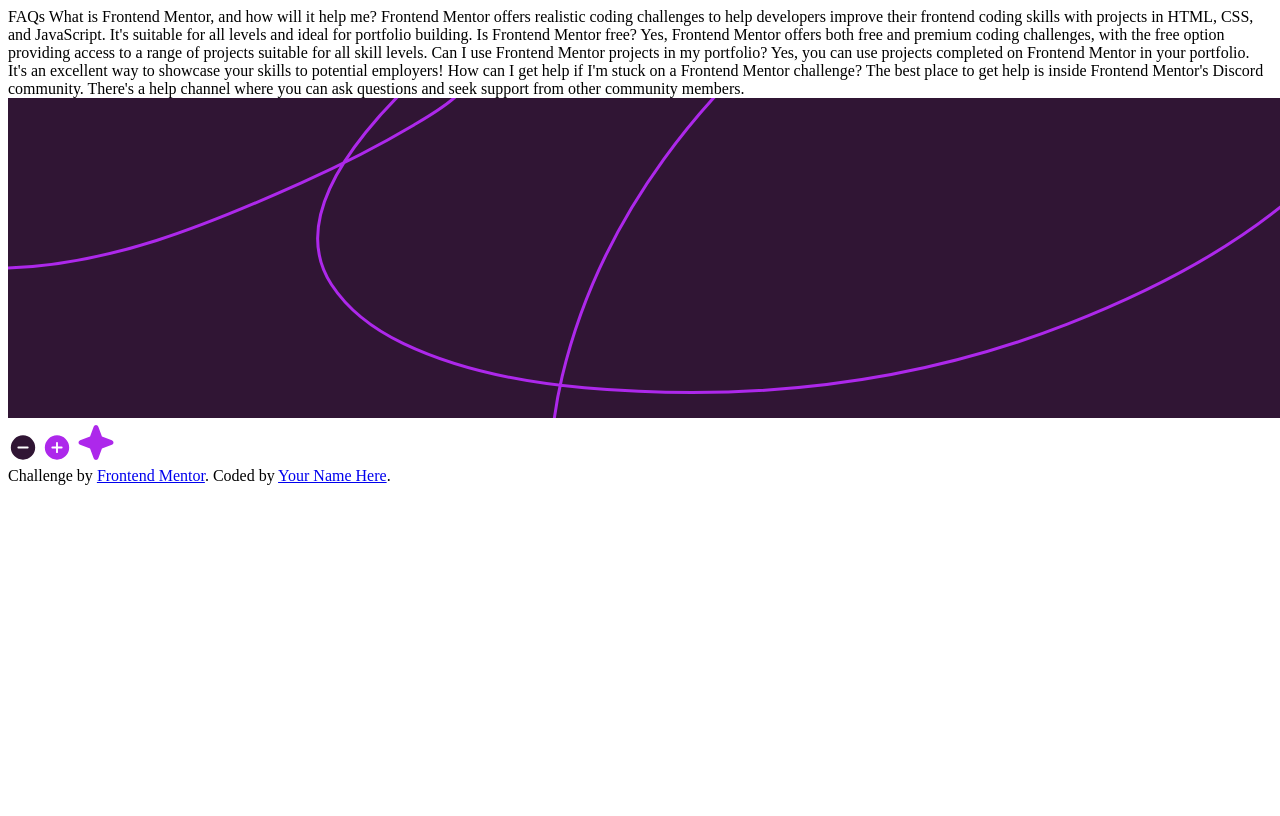
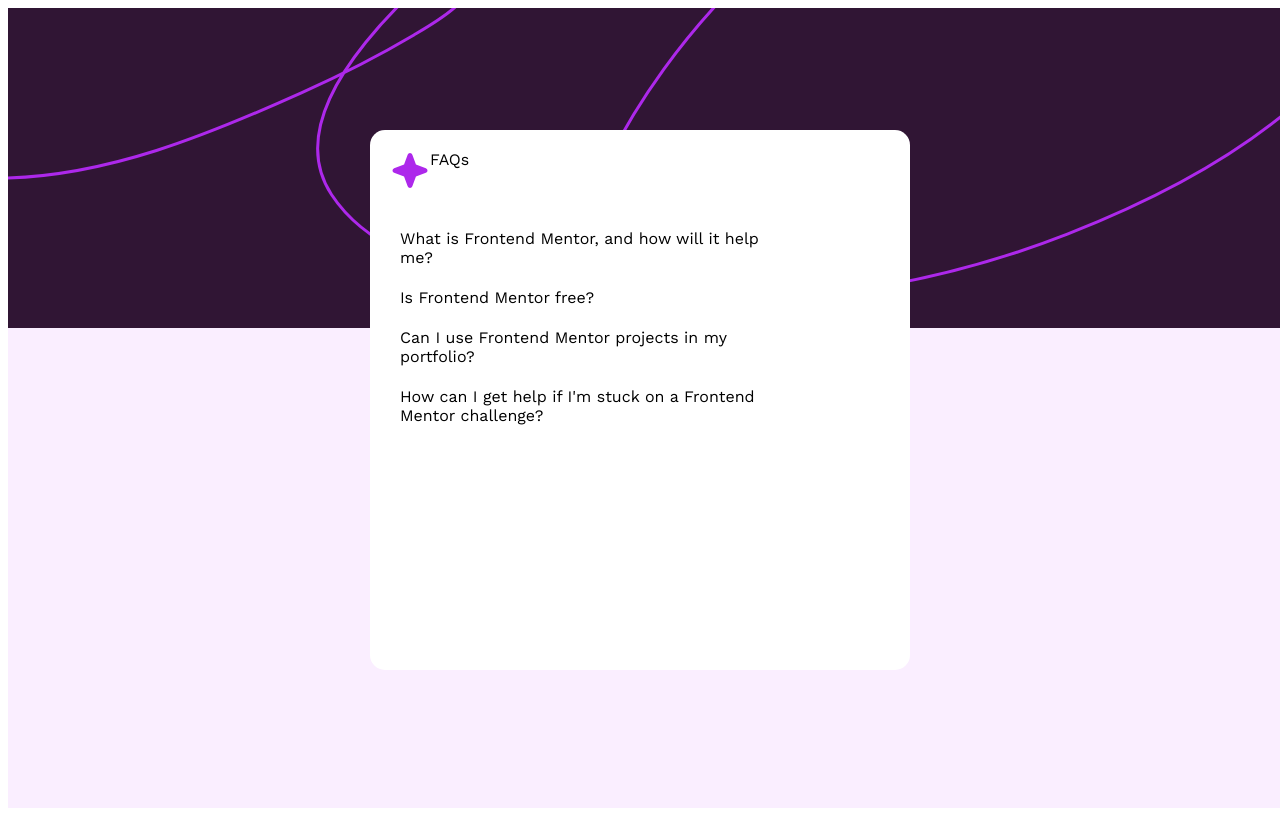
Before and after one commit to GuiGebaili78/FAQ-accordion, a plain HTML site: page index.html in a window 1280 px wide. Shown: the top 816 px of the page. Drawn offline with nearby package versions, Linux system fonts and the light colour scheme.

Commit message:
primeira parte sem o js

```diff
--- a/index.html
+++ b/index.html
@@ -1,5 +1,6 @@
 <!DOCTYPE html>
 <html lang="en">
+
 <head>
   <meta charset="UTF-8">
   <meta name="viewport" content="width=device-width, initial-scale=1.0">
@@ -13,35 +14,57 @@
 
 
 </head>
+
 <body>
 
-  FAQs
+  <main class="main">
 
-  What is Frontend Mentor, and how will it help me?
+    <div class="img-fundo"><img src="/assets/images/background-pattern-desktop.svg" alt=""></div>
 
-  Frontend Mentor offers realistic coding challenges to help developers improve their
-  frontend coding skills with projects in HTML, CSS, and JavaScript. It's suitable for
-  all levels and ideal for portfolio building.
+    <section class="section">
+      <div class="conteiner-faq">
+        <div class="faq">FAQs</div>
+        <img src="/assets/images/icon-star.svg" alt="" class="estrela">
+      </div>
+      <div class="accordion">
+        <div class="accordion-item">
+          <div class="accordion-title" onclick="toggleAccordion(1)">What is Frontend Mentor, and how will it help me?
+          </div>
+          <div class="accordion-content">Frontend Mentor offers realistic coding challenges to help developers improve
+            their frontend coding skills with projects in HTML, CSS, and JavaScript. It's suitable for all levels and
+            ideal for portfolio building.</div>
+        </div>
 
-  Is Frontend Mentor free?
+        <div class="accordion-item">
+          <div class="accordion-title" onclick="toggleAccordion(2)">Is Frontend Mentor free?</div>
+          <div class="accordion-content">Yes, Frontend Mentor offers both free and premium coding challenges, with the
+            free option providing access to a range of projects suitable for all skill levels.</div>
+        </div>
 
-  Yes, Frontend Mentor offers both free and premium coding challenges, with the free
-  option providing access to a range of projects suitable for all skill levels.
+        <div class="accordion-item">
+          <div class="accordion-title" onclick="toggleAccordion(3)">Can I use Frontend Mentor projects in my portfolio?
+          </div>
+          <div class="accordion-content">Yes, you can use projects completed on Frontend Mentor in your portfolio. It's
+            an excellent way to showcase your skills to potential employers!</div>
+        </div>
 
-  Can I use Frontend Mentor projects in my portfolio?
+        <div class="accordion-item">
+          <div class="accordion-title" onclick="toggleAccordion(4)">How can I get help if I'm stuck on a Frontend Mentor
+            challenge?</div>
+          <div class="accordion-content">The best place to get help is inside Frontend Mentor's Discord community.
+            There's a help channel where you can ask questions and seek support from other community members.</div>
+        </div>
+      </div>
 
-  Yes, you can use projects completed on Frontend Mentor in your portfolio. It's an excellent
-  way to showcase your skills to potential employers!
+      <script src="script.js"></script>
+    </section>
 
-  How can I get help if I'm stuck on a Frontend Mentor challenge?
+    <!--
 
-  The best place to get help is inside Frontend Mentor's Discord community. There's a help
-  channel where you can ask questions and seek support from other community members.
-
-  <img src="/assets/images/background-pattern-desktop.svg" alt="">
   <img src="/assets/images/icon-minus.svg" alt="">
   <img src="/assets/images/icon-plus.svg" alt="">
-  <img src="/assets/images/icon-star.svg" alt="">
+
+  -->
 
 
 
@@ -49,5 +72,8 @@
       Challenge by <a href="https://www.frontendmentor.io?ref=challenge" target="_blank">Frontend Mentor</a>.
       Coded by <a href="#">Your Name Here</a>.
     </footer>
+
+  </main>
 </body>
+
 </html>
--- /dev/null
+++ b/script.js
@@ -0,0 +1,11 @@
+function toggleAccordion(index) {
+    var content = document.querySelectorAll('.accordion-content');
+
+    content.forEach(function (item, i) {
+        if (i + 1 === index) {
+            item.classList.toggle('active');
+        } else {
+            item.classList.remove('active');
+        }
+    });
+}
--- a/style.css
+++ b/style.css
@@ -1,9 +1,75 @@
+.main {
+    background-color: #faeeff;
+    width: 1440px;
+    height: 100vh;
+    margin: 0;
+}
+.img-fundo {
+    width: 100vw;
+    z-index: 1;
+}
+.section {
+    width: 500px;
+    height: 500px;
+    background-color: #ffffff;
+    position: fixed;
+    top: 50%;
+    left: 50%;
+    transform: translate(-50%, -50%);
+    z-index: 2;
+    padding: 20px;
+    border-radius: 15px;
+
+}
+
+body {
+    font-family: 'Work Sans', sans-serif;
+}
+
+.accordion {
+    width: 400px;
+    margin-top: 50px;
+}
+
+.accordion-item {
+    margin-bottom: 1px;
+}
+
+.accordion-title {
+    padding: 10px;
+    cursor: pointer;
+    user-select: none;
+}
+
+.accordion-content {
+    display: none;
+    padding: 10px;
+}
+
+.accordion-content.active {
+    display: block;
+}
+.faq {
+    display: inline-block;
+    justify-content: center;
+
+
+}
+.estrela {
+    float: left;
+
+}
+.container-faq {
+    display: block;
+    width: 100px;
+    height: 150px;
+
+}
 
 
 
 
 
-/*font-family: 'Work Sans', sans-serif;
 
 .attribution { font-size: 11px; text-align: center; }
 .attribution a { color: hsl(228, 45%, 44%); }*/
```
Lines whose indentation alone changed are shown as unchanged.
